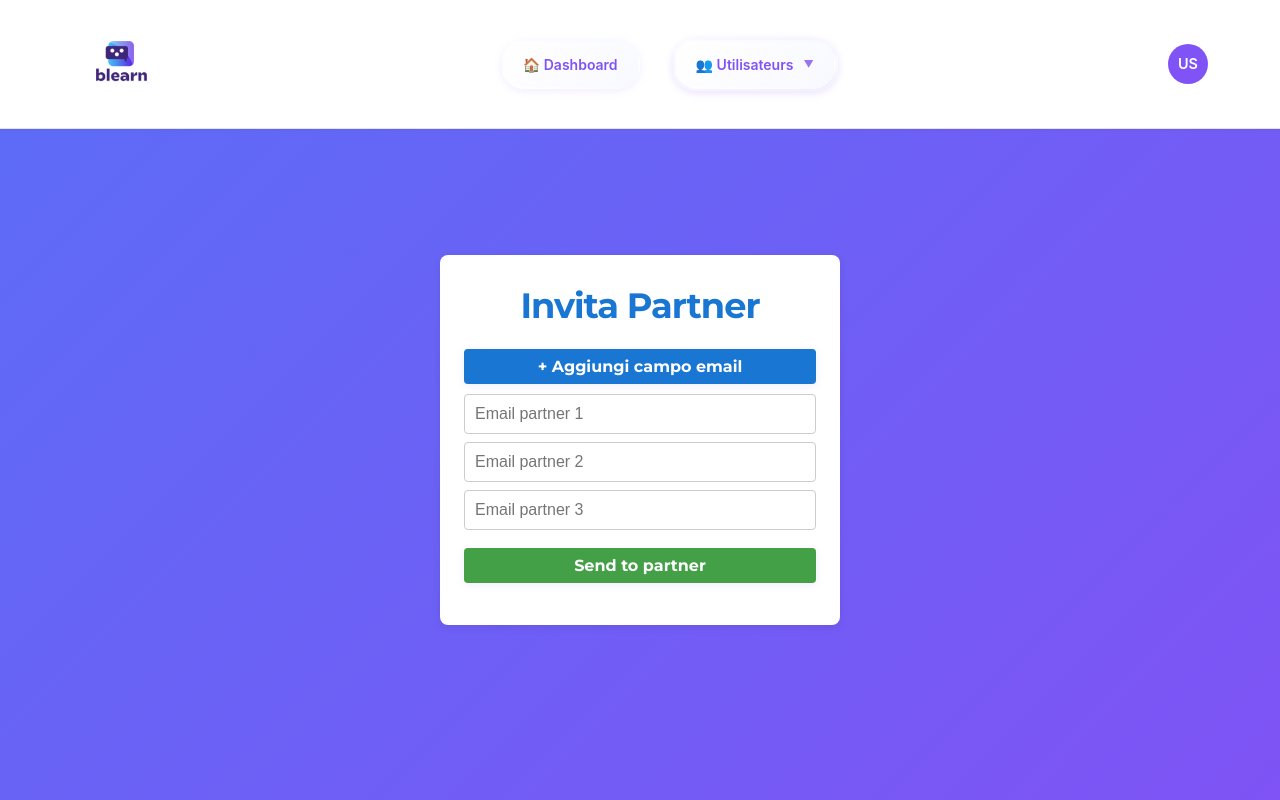
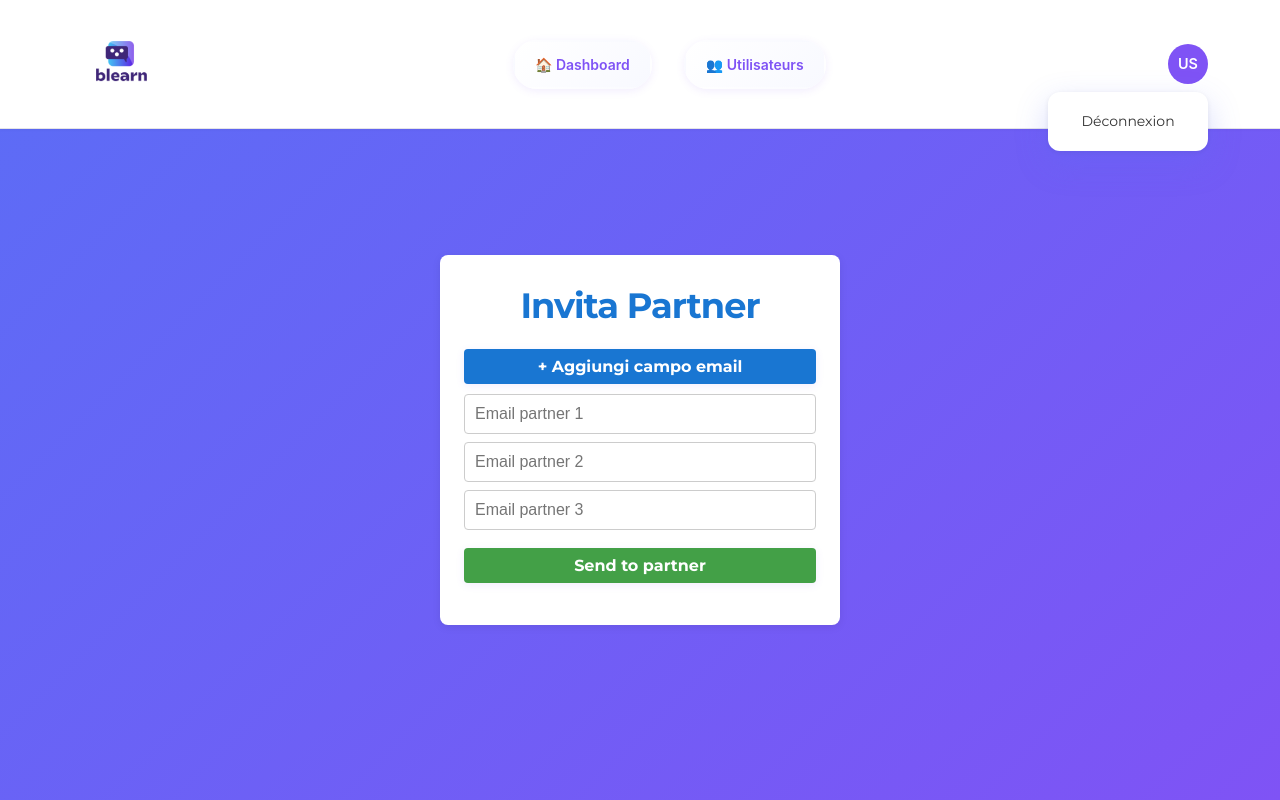
Before and after one commit to Mauro9393/B-Learn_webapp, a React (Vite) app in the folder frontend/: page /add-partner in a window 1280 px wide. Built offline with nearby package versions, Linux system fonts and the light colour scheme.

Commit message:
header fix

```diff
--- a/frontend/src/HeaderMenu.tsx
+++ b/frontend/src/HeaderMenu.tsx
@@ -1,13 +1,9 @@
-import React, { useState } from 'react';
+import React from 'react';
 import { Link, useNavigate } from 'react-router-dom';
 import './assets/css/headerMenu.css';
 
 const HeaderMenu: React.FC = () => {
-  const [chatbotDropdown, setChatbotDropdown] = useState(false);
-  const [userDropdownMenu, setUserDropdownMenu] = useState(false);
-  const [utilisateursDropdown, setUtilisateursDropdown] = useState(false);
   const navigate = useNavigate();
-
   const userRole = localStorage.getItem('userRole');
   const userEmail = localStorage.getItem('userEmail') || '';
 
@@ -18,7 +14,6 @@ const HeaderMenu: React.FC = () => {
     navigate('/login');
   };
 
-  // Visibilità menu
   const isSuperAdmin = userRole === '1';
   const isAdmin = userRole === '2';
 
@@ -32,60 +27,32 @@ const HeaderMenu: React.FC = () => {
         </div>
         <nav className="nav-menu">
           <Link to="/dashboard" className="nav-link">🏠 Dashboard</Link>
-
           {/* Chatbots solo per super admin */}
           {isSuperAdmin && (
-            <div
-              className="nav-item dropdown"
-              onMouseEnter={() => setChatbotDropdown(true)}
-              onMouseLeave={() => setChatbotDropdown(false)}
-            >
-              <span className="nav-link">🤖 Chatbots <span className="dropdown-arrow">▼</span></span>
-              {chatbotDropdown && (
-                <div className="nav-dropdown-menu">
-                  <Link to="/create-chatbot" className="dropdown-item">Créer un Chatbot</Link>
-                </div>
-              )}
-            </div>
+            <Link to="/create-chatbot" className="nav-link">🤖 Chatbots</Link>
           )}
-
           {/* Utilisateurs */}
-          <div
-            className="nav-item dropdown"
-            onMouseEnter={() => setUtilisateursDropdown(true)}
-            onMouseLeave={() => setUtilisateursDropdown(false)}
-          >
-            <span className="nav-link">👥 Utilisateurs <span className="dropdown-arrow">▼</span></span>
-            {utilisateursDropdown && (
-              <div className="nav-dropdown-menu">
-                <Link to="/student-list" className="dropdown-item">Liste des Apprenants</Link>
-                {isSuperAdmin && (
-                  <Link to="/admin" className="dropdown-item">Ajouter un Admin</Link>
-                )}
-                {(isSuperAdmin || isAdmin) && (
-                  <Link to="/add-partner" className="dropdown-item">Ajouter un Manager</Link>
-                )}
-              </div>
-            )}
-          </div>
+          <Link to="/student-list" className="nav-link">👥 Utilisateurs</Link>
+          {/* Ajouter un Admin solo per super admin */}
+          {isSuperAdmin &&(
+            <Link to="/admin" className="nav-link">➕ Ajouter un Admin</Link>
+          )}
+          {isAdmin &&(
+            <Link to="/add-partner" className="nav-link">➕ Ajouter un Manager</Link>
+          )}
         </nav>
         {/* User info dropdown */}
         <div className="user-info">
           <div
             className="user-initials-container"
-            onMouseEnter={() => setUserDropdownMenu(true)}
-            onMouseLeave={() => setUserDropdownMenu(false)}
-            onClick={() => setUserDropdownMenu(v => !v)}
             style={{ position: 'relative', cursor: 'pointer' }}
           >
             <div className="user-initials" id="user-initials">
               {userEmail ? userEmail.slice(0, 2).toUpperCase() : 'US'}
             </div>
-            {userDropdownMenu && (
-              <div className="dropdown-menu" id="dropdown-menu" style={{ display: 'block' }}>
-                <span className="dropdown-item" onClick={handleLogout} style={{ cursor: 'pointer' }}>Déconnexion</span>
-              </div>
-            )}
+            <div className="dropdown-menu" id="dropdown-menu" style={{ display: 'block' }}>
+              <span className="dropdown-item" onClick={handleLogout} style={{ cursor: 'pointer' }}>Déconnexion</span>
+            </div>
           </div>
         </div>
       </div>
```
